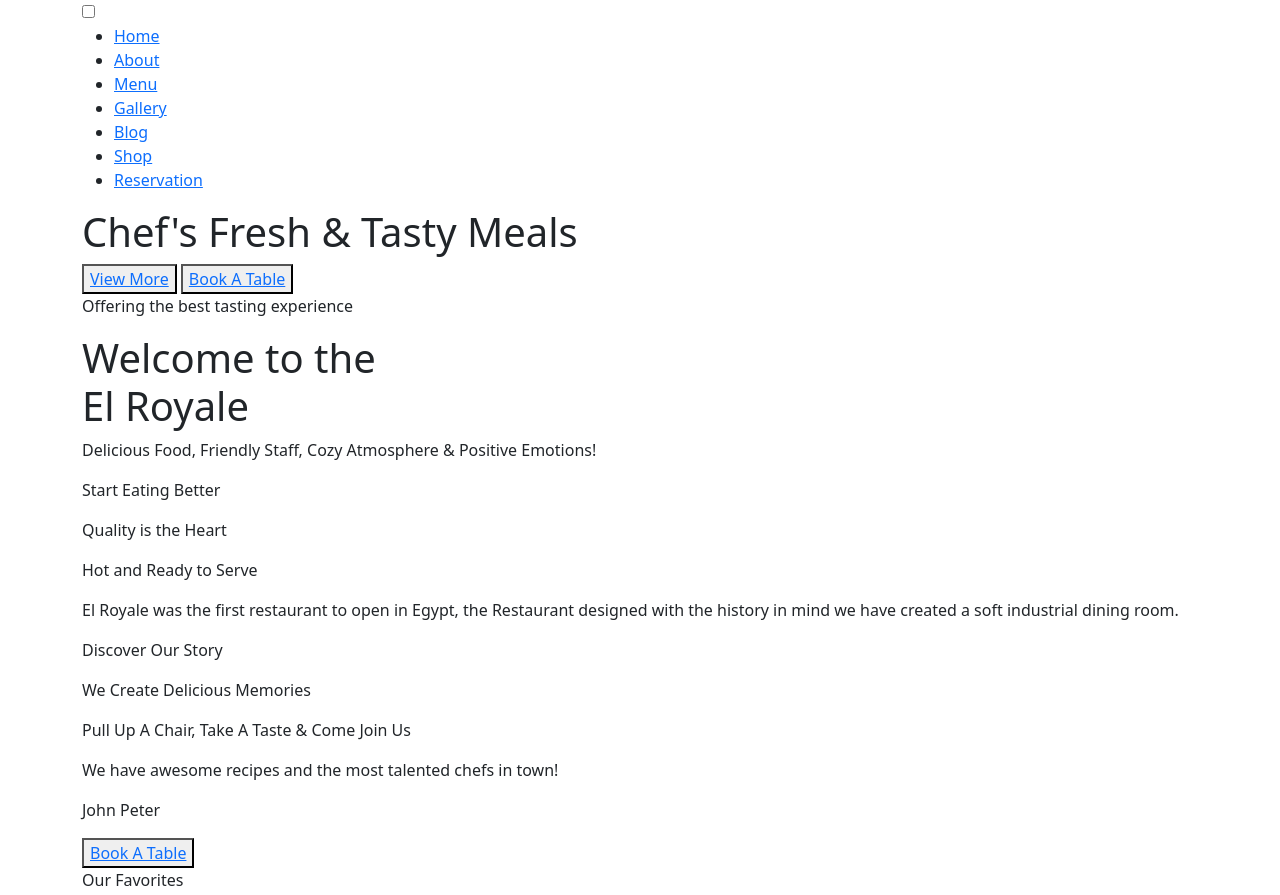
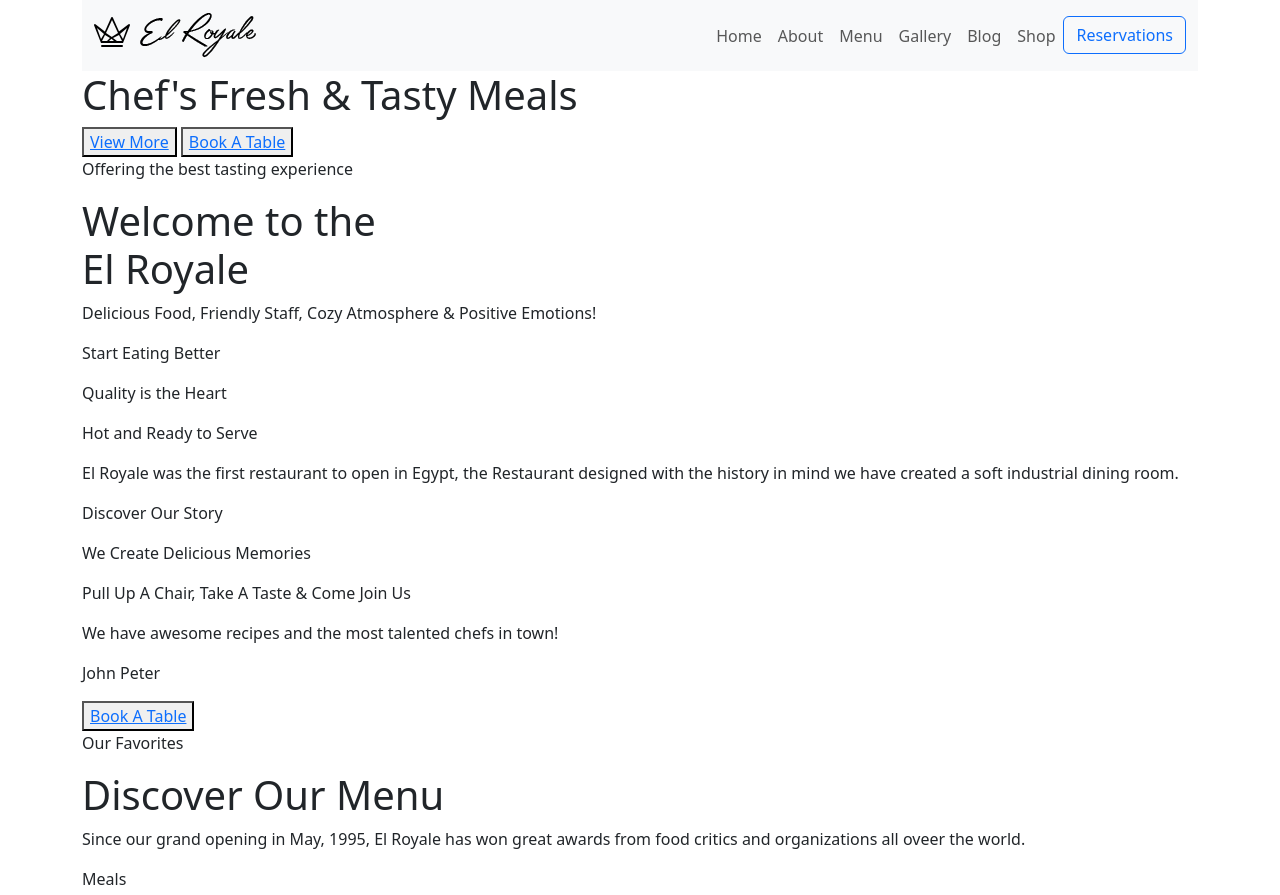
Before and after one commit to FruitfulEjiro/El-Royale-Restaurant, a website: page index.html in a window 1280 px wide. Shown: the top 895 px of the page. Drawn offline with nearby package versions, Linux system fonts and the light colour scheme; files that its build step writes are made by us from their sources.

Commit message:
added navbar

```diff
--- a/index.html
+++ b/index.html
@@ -17,8 +17,29 @@
 
 <body>
     <div class="container">
-        <header class="header">
-            <div class="header-container">
+        <header class="header navbar navbar-expand-md bg-light">
+            <nav class="container">
+                <a href="./index.html">
+                    <img src="./Images/logo-dark.png" alt="" class="navbar-brand">
+                </a>
+                <button class="navbar-toggler" type="button" data-bs-toggle="collapse" data-bs-target="#elroyaleNavbar">
+                    <span class="navbar-toggler-icon"></span>
+                </button>
+                <div class="collapse navbar-collapse" id="elroyaleNavbar">
+                    <ul class="navbar-nav ms-auto">
+                        <li class="nav-item"><a href="./index.html" class="nav-link">Home</a></li>
+                        <li class="nav-item"><a href="#" class="nav-link">About</a></li>
+                        <li class="nav-item"><a href="#" class="nav-link">Menu</a></li>
+                        <li class="nav-item"><a href="#" class="nav-link">Gallery</a></li>
+                        <li class="nav-item"><a href="#" class="nav-link">Blog</a></li>
+                        <li class="nav-item"><a href="#" class="nav-link">Shop</a></li>
+                        <li class="nav-item">
+                            <button class="btn btn-outline-primary">Reservations</button>
+                        </li>
+                    </ul>
+                </div>
+            </nav>
+            <!-- <div class="header-container">
                 <div class="elroyale"><a href="./index.html"></a></div>
                 <input type="checkbox" id="menuBtn" class="menuBtn">
                 <label for="menuBtn" class="hamburgerContainer"><span class="hamburgerLine"></span></label>
@@ -31,7 +52,7 @@
                     <li class="header_shop"><a href="./shop.html" class="navLink">Shop</a></li>
                     <li class="header_reservation"><a href="#reservation" class="navLink">Reservation</a></li>
                 </ul>
-            </div>
+            </div> -->
         </header>
         <main class="main">
 
```
